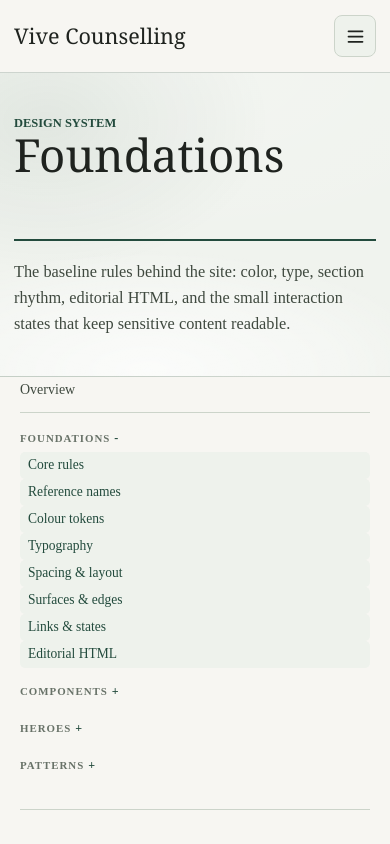
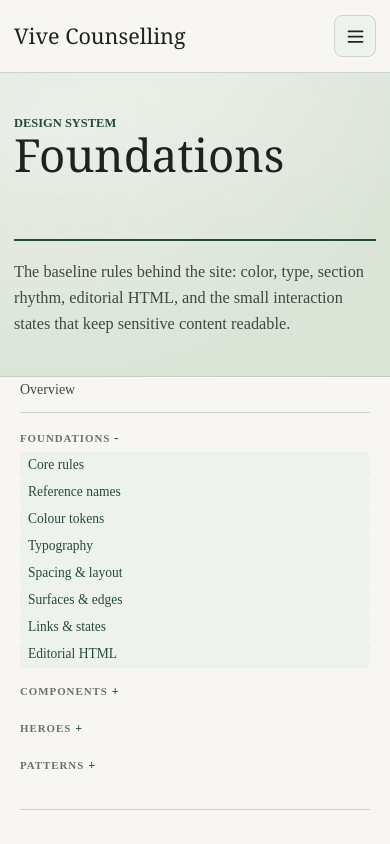
Before and after one commit to diabolicskink-bit/CounsellingWebsite, a React (Vite) app: page /design-language/foundations in a window 390 px wide. Shown: the top 844 px of the page. Built offline with nearby package versions, Linux system fonts and the light colour scheme.

Commit message:
Add hero background grain texture

```diff
--- a/src/styles.css
+++ b/src/styles.css
@@ -3717,23 +3717,16 @@
   overflow: clip;
   background:
     radial-gradient(
-      480px 320px at 12% 18%,
-      rgba(48, 86, 66, 0.11) 0%,
-      transparent 60%
+      680px 440px at 12% 20%,
+      rgba(255, 255, 255, 0.38) 0%,
+      transparent 68%
     ),
     radial-gradient(
-      420px 280px at 82% 16%,
-      rgba(255, 255, 255, 0.92) 0%,
-      rgba(255, 255, 255, 0.48) 38%,
-      transparent 62%
-    ),
-    radial-gradient(
-      560px 220px at 38% 98%,
-      rgba(255, 255, 255, 0.82) 0%,
-      rgba(255, 255, 255, 0.36) 42%,
+      520px 320px at 82% 16%,
+      rgba(255, 255, 255, 0.44) 0%,
       transparent 64%
     ),
-    #f0f3ee;
+    #dde5d9;
   border-bottom: 1px solid rgba(34, 62, 47, 0.16);
 }
 
@@ -3745,10 +3738,23 @@
   pointer-events: none;
   background:
     radial-gradient(
-      700px 320px at 50% 0%,
-      rgba(255, 255, 255, 0.22) 0%,
-      transparent 72%
+      560px 260px at 50% 0%,
+      rgba(255, 255, 255, 0.28) 0%,
+      transparent 68%
     );
+}
+
+.hero-bg--default::after {
+  content: "";
+  position: absolute;
+  inset: 0;
+  z-index: 0;
+  pointer-events: none;
+  background-image: url("/hero-noise.svg");
+  background-repeat: repeat;
+  background-size: 200px 200px;
+  opacity: 0.055;
+  mix-blend-mode: multiply;
 }
 
 /* â”€â”€ DS page demo wrappers â”€â”€â”€â”€â”€â”€â”€â”€â”€â”€â”€â”€â”€â”€â”€â”€â”€â”€â”€â”€â”€â”€â”€â”€â”€â”€â”€â”€â”€â”€â”€â”€â”€â”€â”€â”€â”€â”€â”€â”€â”€ */
@@ -3807,25 +3813,19 @@
   .hero-bg--default {
     background:
       radial-gradient(
-        360px 240px at 12% 16%,
-        rgba(48, 86, 66, 0.09) 0%,
-        transparent 62%
+        500px 360px at 12% 18%,
+        rgba(255, 255, 255, 0.34) 0%,
+        transparent 70%
       ),
-      radial-gradient(
-        440px 180px at 38% 98%,
-        rgba(255, 255, 255, 0.75) 0%,
-        rgba(255, 255, 255, 0.32) 44%,
-        transparent 66%
-      ),
-      #f0f3ee;
+      #dde5d9;
   }
 
   .hero-bg--default::before {
     background:
       radial-gradient(
-        480px 240px at 50% 0%,
-        rgba(255, 255, 255, 0.18) 0%,
-        transparent 74%
+        420px 220px at 50% 0%,
+        rgba(255, 255, 255, 0.24) 0%,
+        transparent 70%
       );
   }
 
```
Also changed, not shown: public/hero-noise.svg (added).
